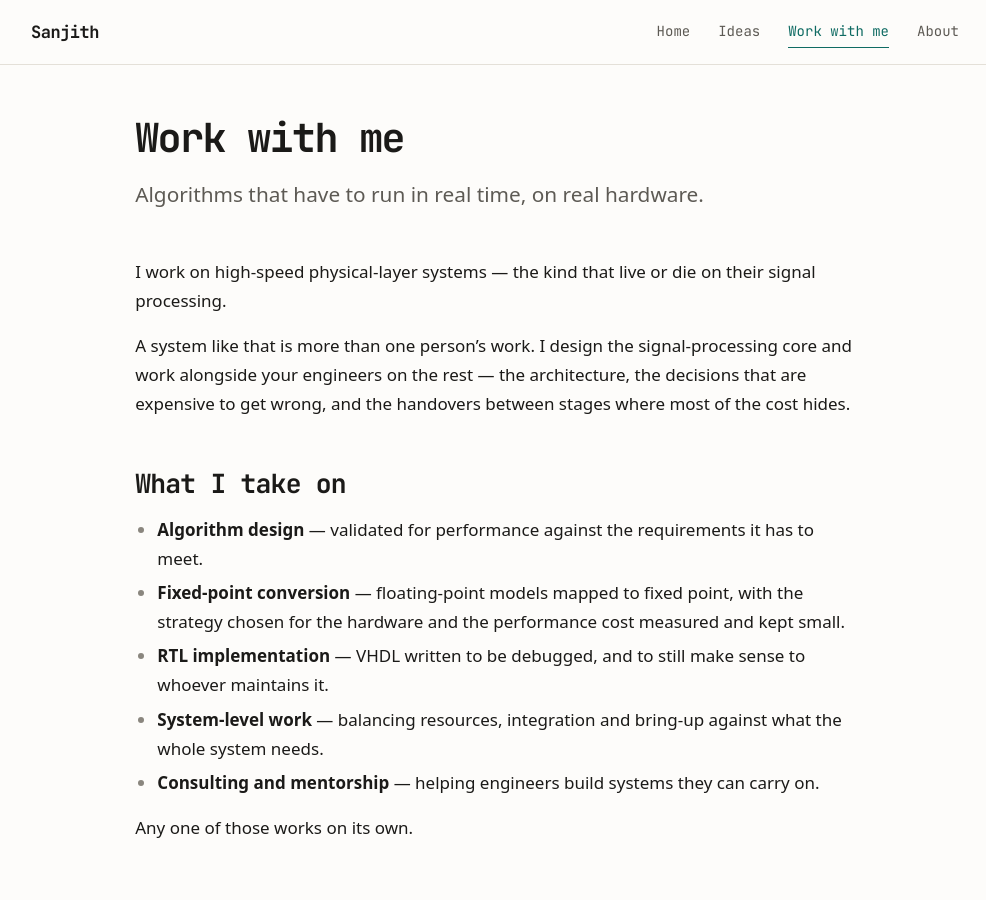
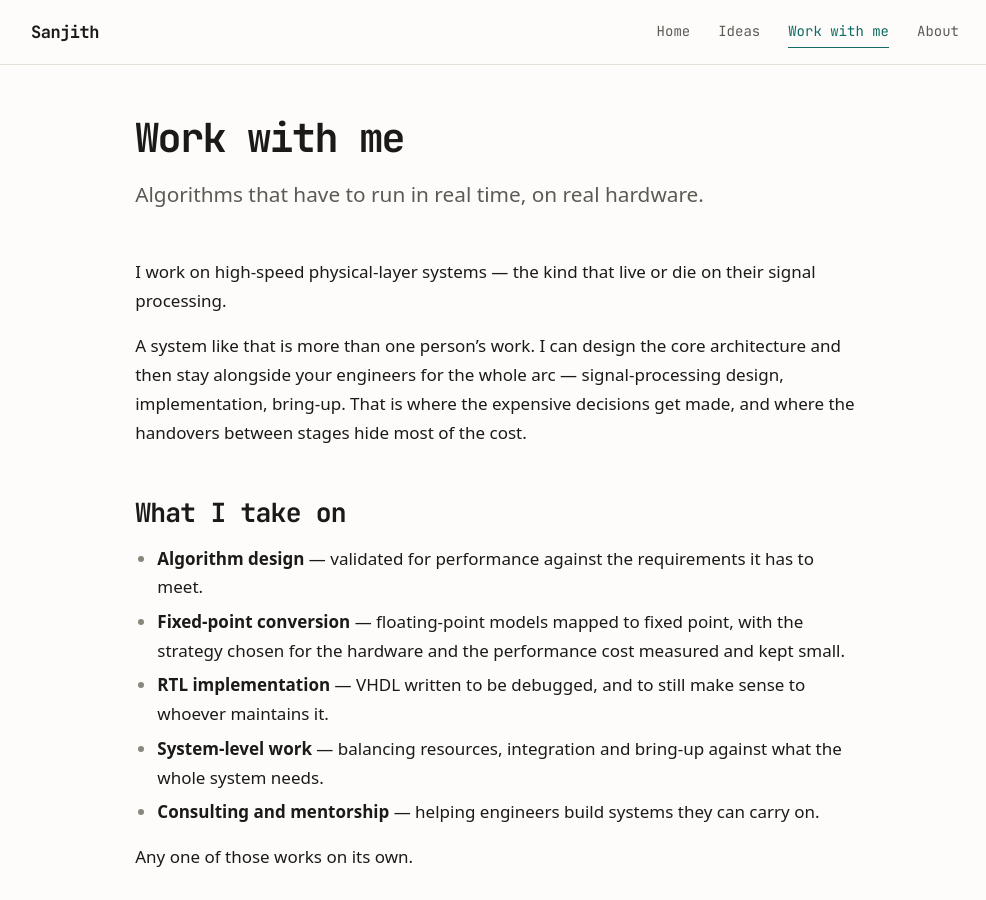
Before and after one commit to sanjith1999/sanjith1999.github.io, a Jekyll site: the page built from work.md, in a window 1280 px wide and 900 px high. Shown: the whole window, without its empty margins (145-1131 px from the left). Built offline with Jekyll 4.4.1, drawn with Linux system fonts in a browser that asks for light colours; some web fonts are replaced.

Commit message:
WIP002: Frame the Work page around the full design arc
The theme paragraph split the work into "my core, your rest". Replace it
with the arc actually offered: core architecture, then alongside the
client's engineers through signal-processing design, implementation and
bring-up.

Co-Authored-By: Claude Opus 5 <noreply@anthropic.com>

```diff
--- a/work.md
+++ b/work.md
@@ -7,9 +7,10 @@ subtitle: Algorithms that have to run in real time, on real hardware.
 I work on high-speed physical-layer systems — the kind that live or die on their signal
 processing.
 
-A system like that is more than one person's work. I design the signal-processing core
-and work alongside your engineers on the rest — the architecture, the decisions that are
-expensive to get wrong, and the handovers between stages where most of the cost hides.
+A system like that is more than one person's work. I can design the core architecture
+and then stay alongside your engineers for the whole arc — signal-processing design,
+implementation, bring-up. That is where the expensive decisions get made, and where the
+handovers between stages hide most of the cost.
 
 ## What I take on
 
```
